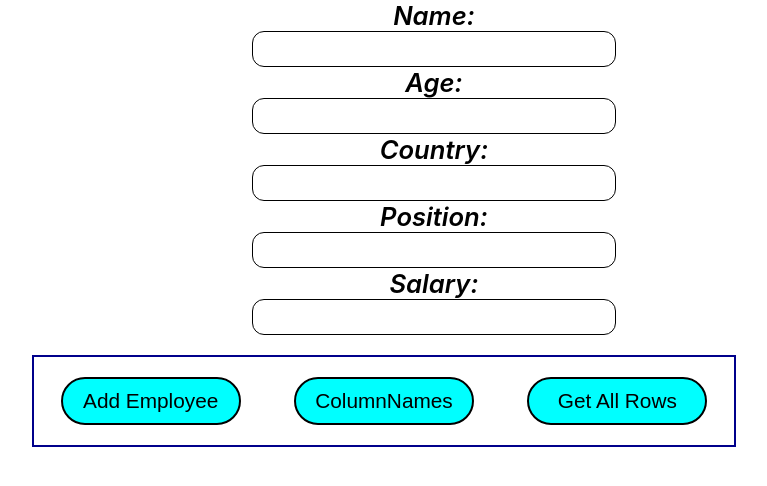
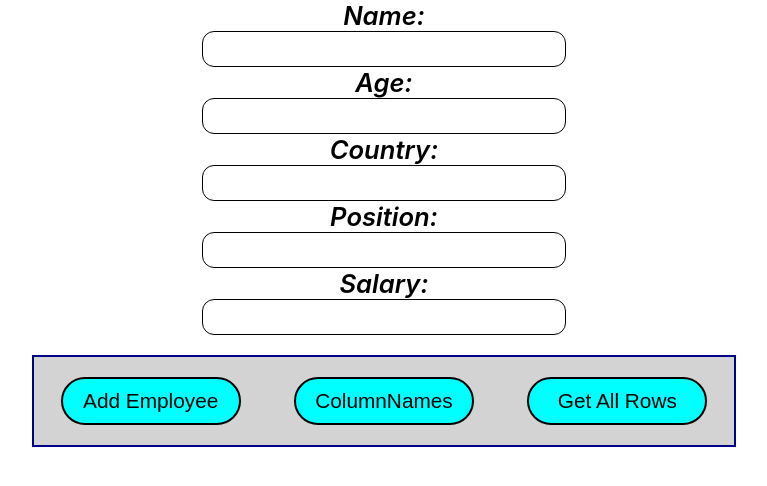
Before and after one commit to slowbyte/crud-3, a React (Create React App) app in the folder client/: page / in a window 1280 px wide. Shown: the top 486 px of the page, without its empty margins (256-1023 px from the left). Built offline with nearby package versions, Linux system fonts and the light colour scheme.

Commit message:
center input boxes correctly

```diff
--- a/client/src/App.css
+++ b/client/src/App.css
@@ -5,7 +5,7 @@
   display: flex;
   flex-direction: column;
   align-items: center;
-
+  justify-content: center;
   font-size: 1.6rem;
 }
 input {
@@ -14,28 +14,24 @@ input {
   color: red;
   border: 1.5px solid black;
   border-radius: 12px;
-  margin-left: 100px;
   width: 350px;
   align-items: center;
   padding-left: 10px;
 }
 label{
   font-style: italic;
-  margin-left: 100px;
 }
-
 .buttons {
   display: flex;
   flex-direction: row;
   justify-content:space-around;
-
+  background-color: lightgray;
   width: 700px;
   border: 2px solid darkblue;
   padding-top: 20px;
   padding-bottom: 20px;
   margin-top: 20px;
 }
-
 button {
    font-size: 1.3rem;
    width: 180px;
@@ -43,12 +39,10 @@ button {
    background-color: aqua;
    border: 2px solid black;
    border-radius: 1.5rem;
-   ;
 }
 button:hover {
   background-color: black;
   color: aqua;
   border: 2px solid aqua;
   cursor: pointer;
-
 }
```
